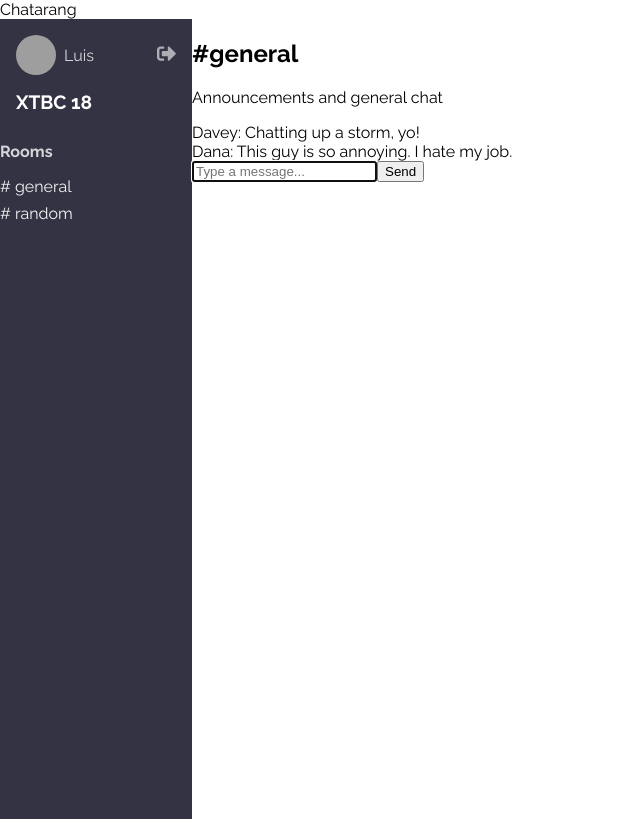
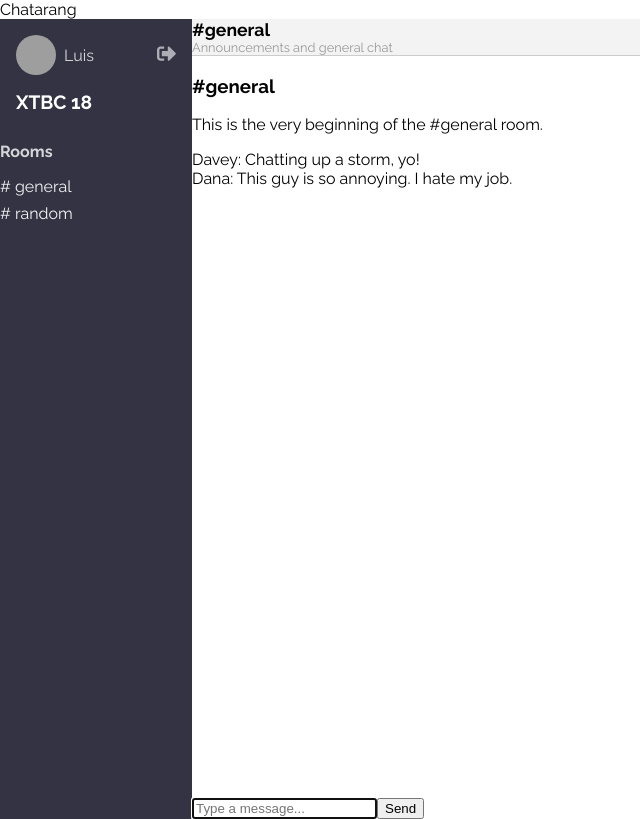
Before and after one commit to LuisR97/chatarang, a React (Create React App) app: page / in a window 1280 px wide. Shown: the whole page, without its empty margins (0-640 px from the left). Built offline with nearby package versions, Linux system fonts and the light colour scheme; grey boxes are pictures that could not be loaded.

Commit message:
add MessageList components

```diff
--- a/src/Chat.js
+++ b/src/Chat.js
@@ -61,7 +61,10 @@ class Chat extends Component
     render()
     {
         return (
-            <div className="Chat">
+            <div
+            className="Chat"
+            style = {styles}
+            >
                 <ChatHeader />
                 <MessageList messages = {this.state.messages} />
                 <MessageForm addMessage={this.addMessage} />
@@ -70,4 +73,11 @@ class Chat extends Component
     }
 }
 
+const styles =
+{
+    flex: 1,
+    display: 'flex',
+    flexDirection: 'column',
+}
+
 export default Chat
--- a/src/ChatHeader.js
+++ b/src/ChatHeader.js
@@ -4,13 +4,45 @@ import React from 'react'
 const ChatHeader = () =>
 {
         return (
-            <header className="ChatHeader">
+            <header
+                className="ChatHeader"
+                style = {styles.chatHeader}
+            >
                 <div className="roomInfo">
-                <h2>#general</h2>
-                <p>Announcements and general chat</p>
+                <h2 style = {styles.h2}>
+                #general</h2>
+                <p style = {styles.p}>
+                Announcements and general chat
+                </p>
                 </div>
             </header>
         )
 }
 
+const styles =
+{
+    chatHeader:
+    {
+        backgroundColor: '#f3f3f3',
+        borderBottom: '1px solid #ccc',
+        padding: '0.5 1rem',
+        display: 'flex',
+        alignItems: 'center',
+    },
+
+    h2:
+    {
+        fontSize: '1.1rem',
+        margin: 0,
+    },
+
+    p:
+    {
+        color: '#999',
+        margin: 0,
+        fontSize:'0.8rem',
+    },
+
+}
+
 export default ChatHeader
--- a/src/MessageList.js
+++ b/src/MessageList.js
@@ -4,7 +4,18 @@ import Message from './Message'
 
 const MessageList = (props) => {
   return (
-    <div className="MessageList">
+    <div
+        className="MessageList"
+        style = {styles.messageList}
+    >
+        <div styles = {styles.roomAnnouncement}>
+          <h3 styles = {styles.h3}>
+            #general
+          </h3>
+          <p>This is the very beginning of the #general room.</p>
+        </div>
+
+
       {
         props.messages.map(msg => (
           <Message message={msg} key={msg.id} />
@@ -14,4 +25,26 @@ const MessageList = (props) => {
   )
 }
 
+const styles =
+{
+  messageList:
+  {
+    backgroundColor: 'white',
+    flex: 1,
+    paddingBottom: '1rem',
+    overflowY: 'scroll',
+  },
+
+  roomAnnouncement:
+  {
+    padding: '2rem 1rem',
+  },
+
+  h3:
+  {
+    fontSize: '1.5rem',
+  }
+}
+
+
 export default MessageList
```
